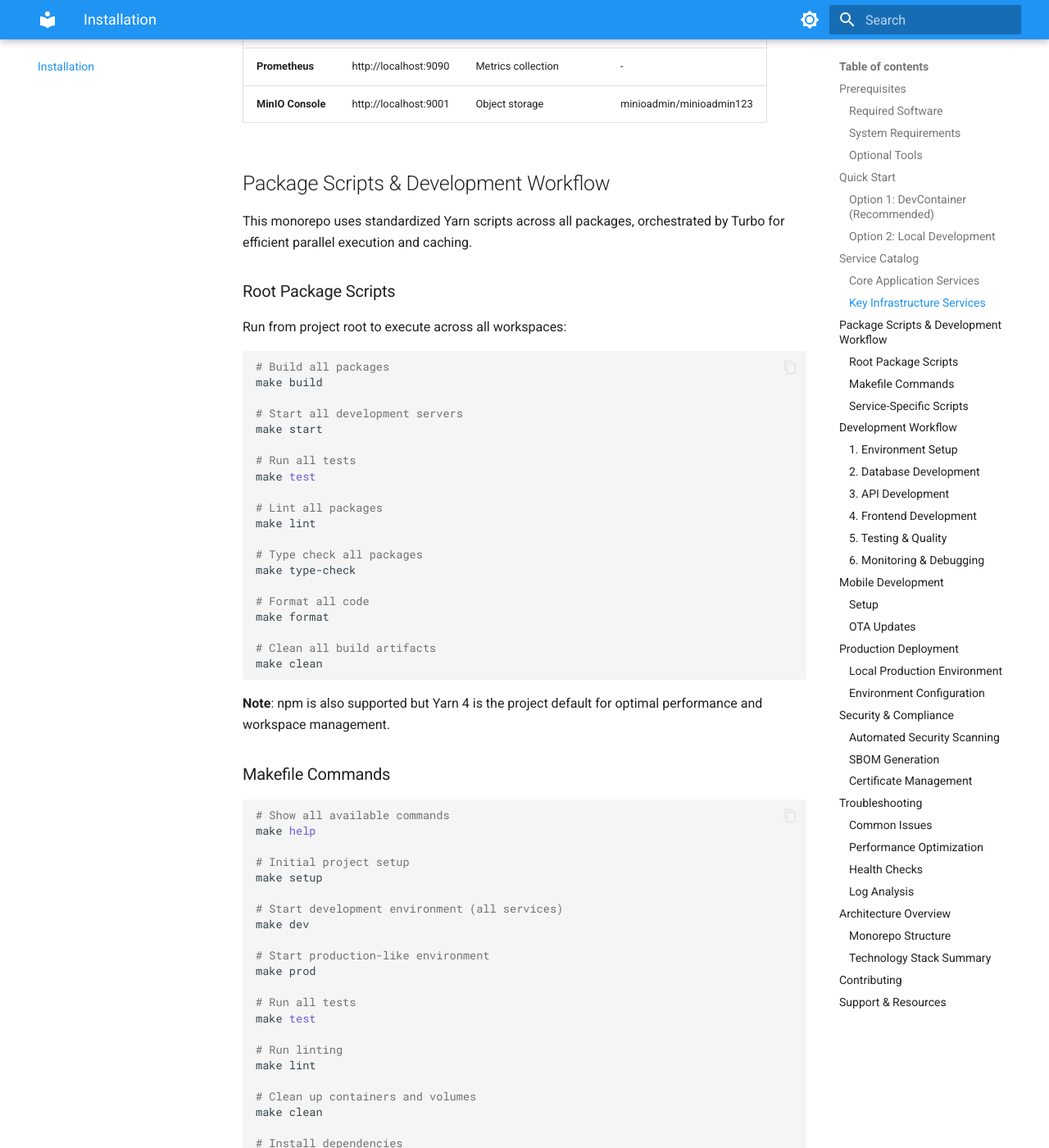
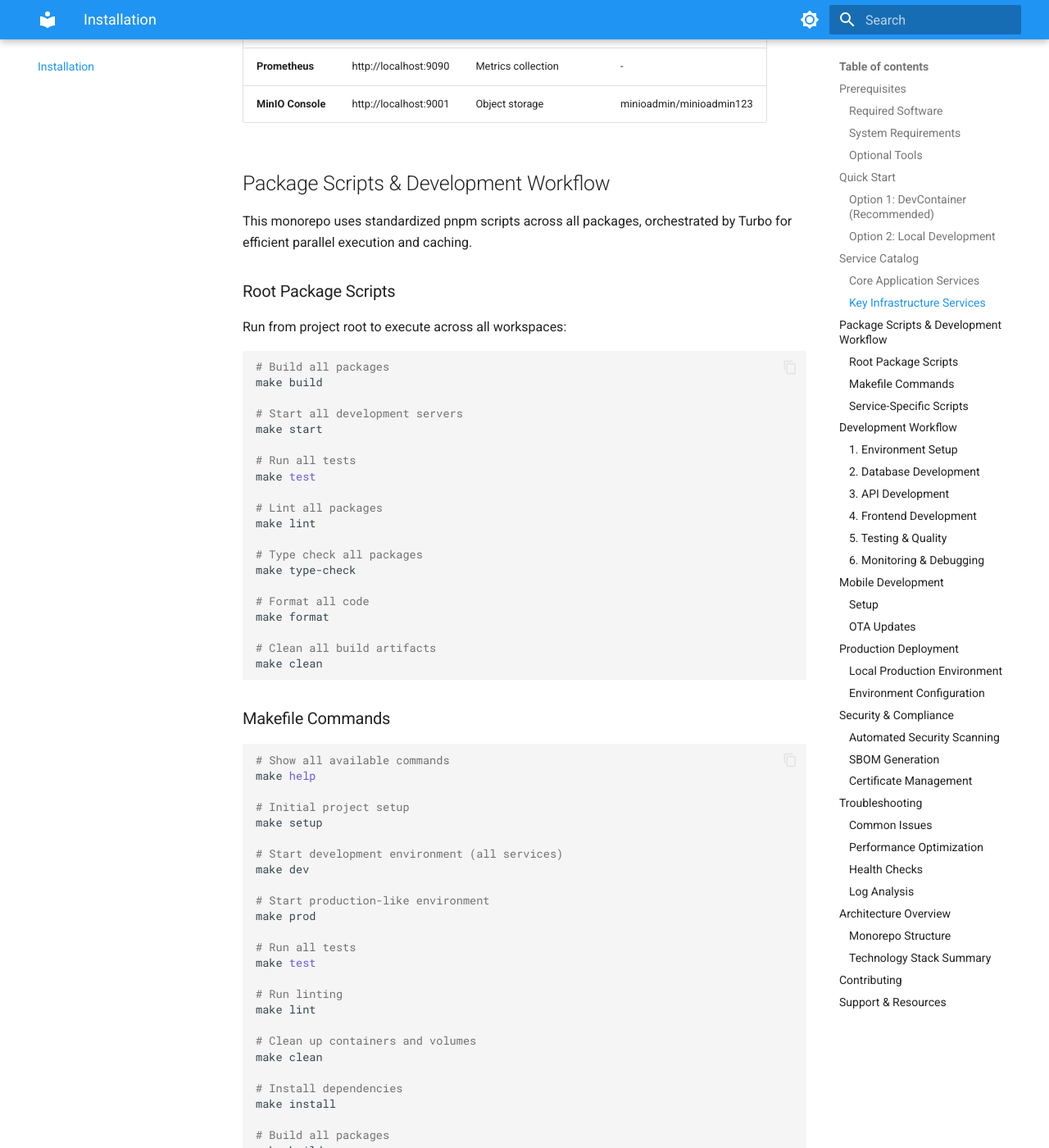
Before and after one commit to maldous/lixit, an MkDocs documentation site: the page built from docs/content/installation.md, in a window 1280 px wide and 1400 px high, scrolled down 2235 px. Shown: the whole window at 82% size. Built offline with MkDocs 1.6.1 and Material for MkDocs 9.7.7, drawn with Linux system fonts in a browser that asks for light colours; some of the changed text lies outside the part shown.

Commit message:
1751155383

````diff
--- a/docs/content/installation.md
+++ b/docs/content/installation.md
@@ -5,7 +5,7 @@
 ### Required Software
 
 - **Node.js 24+** - JavaScript runtime (specified in .node-version)
-- **Yarn 4** - Package manager (project default, npm also supported)
+- **pnpm** - Package manager (project default)
 - **Docker & Docker Compose** - For containerized development
 - **Git** - Version control
 - **Make** - Build automation (usually pre-installed on Linux/macOS)
@@ -73,7 +73,7 @@ For the complete service catalog with all ports and details, see the [Architectu
 
 ## Package Scripts & Development Workflow
 
-This monorepo uses standardized Yarn scripts across all packages, orchestrated by Turbo for efficient parallel execution and caching.
+This monorepo uses standardized pnpm scripts across all packages, orchestrated by Turbo for efficient parallel execution and caching.
 
 ### Root Package Scripts
 
@@ -101,8 +101,6 @@ make format
 # Clean all build artifacts
 make clean
 ```
-
-**Note**: npm is also supported but Yarn 4 is the project default for optimal performance and workspace management.
 
 ### Makefile Commands
 
````
